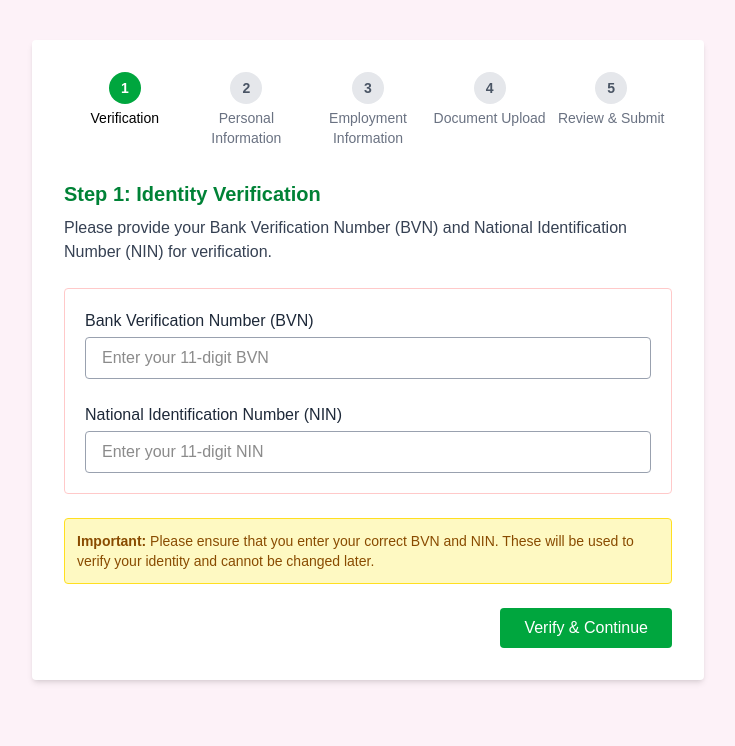
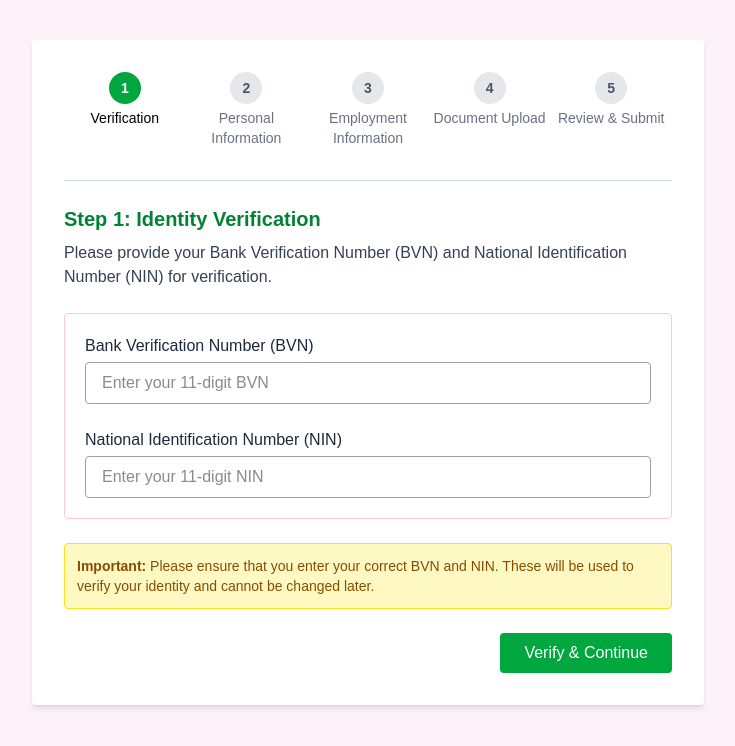
Before and after one commit to iefsafrica/ippis, a Next.js app: page / in a window 1280 px wide. Shown: the top 746 px of the page, without its empty margins (272-1007 px from the left). Built offline with nearby package versions, Linux system fonts and the light colour scheme.

Commit message:
add steps line

```diff
--- a/app/page.tsx
+++ b/app/page.tsx
@@ -26,6 +26,7 @@ export default function RegisterPage() {
       <div className="min-h-screen bg-pink-50 flex justify-center items-start py-10 px-4">
         <div className="bg-white p-8 rounded shadow-md w-full max-w-2xl">
           {/* Step Progress */}
+
           <div className="flex justify-between mb-8 text-center text-sm font-medium">
             {['Verification', 'Personal Information', 'Employment Information', 'Document Upload', 'Review & Submit'].map(
               (step, index) => (
@@ -42,6 +43,7 @@ export default function RegisterPage() {
               )
             )}
           </div>
+          <div className="border-t border-gray-300 mb-6"></div>
 
           {/* Step Heading */}
           <h2 className="text-xl font-semibold text-green-700 mb-2">Step 1: Identity Verification</h2>
```
